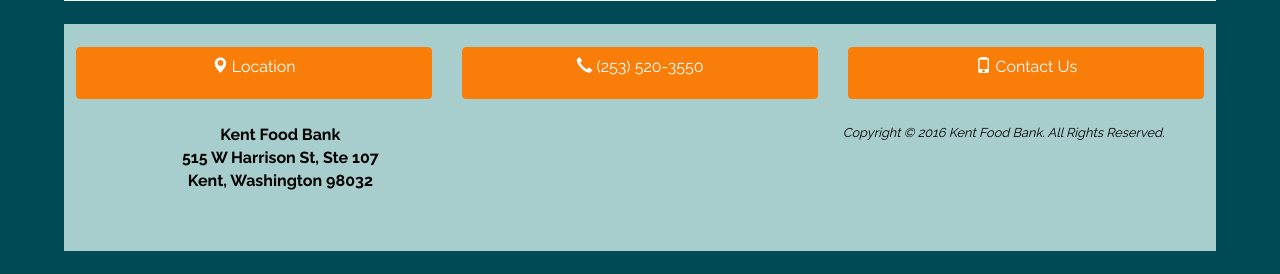
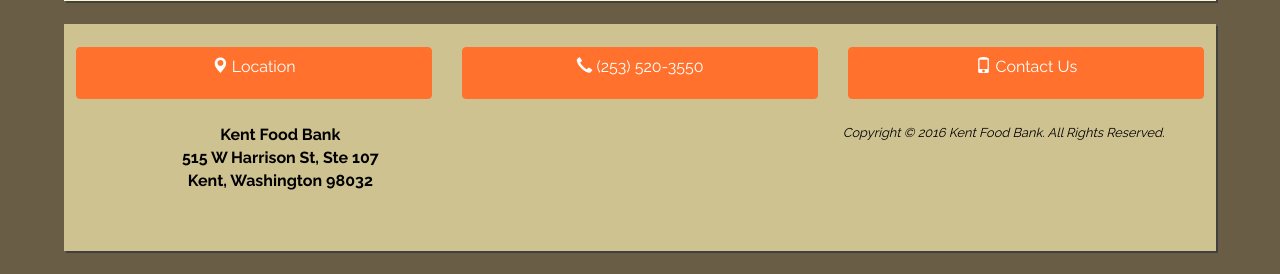
Before and after one commit to GRIT305-Team-Binary/IT305-Team-Binary-Food-Bank-Website, a PHP site: page /calendar.php in a window 1280 px wide. Shown: the part 990-1264 px from the top of the page. Run offline with PHP 8.4, Linux system fonts and the light colour scheme; some libraries are stand-ins or nearby versions.

Commit message:
Resetting Styles to Default from before

```diff
--- a/Sprint 2/Site/css/styles.css
+++ b/Sprint 2/Site/css/styles.css
@@ -3,7 +3,7 @@
 */
 
 body {
-    background-color: #004A55;
+    background-color: #695D46;
     margin:0 5%;
     font-family: "Raleway", "Helvetica Neue", Helvetica, Arial, sans-serif;
 }
@@ -11,34 +11,36 @@
 .main {
     padding: 2% 2%;
     margin: 2% auto;
-	background-color:#F6F6F6;
+	background-color:#FFF6C5;
     width: 100%;
 	color:black;
-
+	box-shadow: 2px 2px #404040; /* dark gray*/
 }
 
 .head {
-    background-color: #A7CDCC;
+    background-color: #CFC291;
     padding: 2% 1%;
     margin-top: 2%;
     width: 100%;
 	color:black;
+	box-shadow: 2px 2px #404040; /* dark gray*/
 }
 
 /* Changing the font color in header*/
 .icon-in-nav, .nav-fonts{
-	color:#F6F6F6;
-	text-shadow: 2px 2px  #404040; /* dark gray*/
+	color: black;
+	text-shadow: 2px 2px #695D46 ;
 }
 .head ul.nav a:hover{
 	/* background-color:#004A55; */
 }
 
 .footer {
-    background-color: #A7CDCC;
+    background-color: #CFC291;
     padding: 2% 1%;
     margin-bottom: 2%;
 	color:black;
+	box-shadow: 2px 2px #404040; /* dark gray*/
 
 }
 .foot {
@@ -48,8 +50,8 @@
 }
 /*Orange buttons and panel headers */
 .btn-warning, .panel-warning, .panel-warning>.panel-heading{
-	background-color:#F87D09;
-	border-color:#F87D09;
+	background-color:#FF712C;
+	border-color:#FF712C;
 
 }
 .btn-default, .list-group-item {
```
Also changed, not shown: Sprint 2/Nicoles favorite.png (added), Sprint 2/Site options.png (added).
